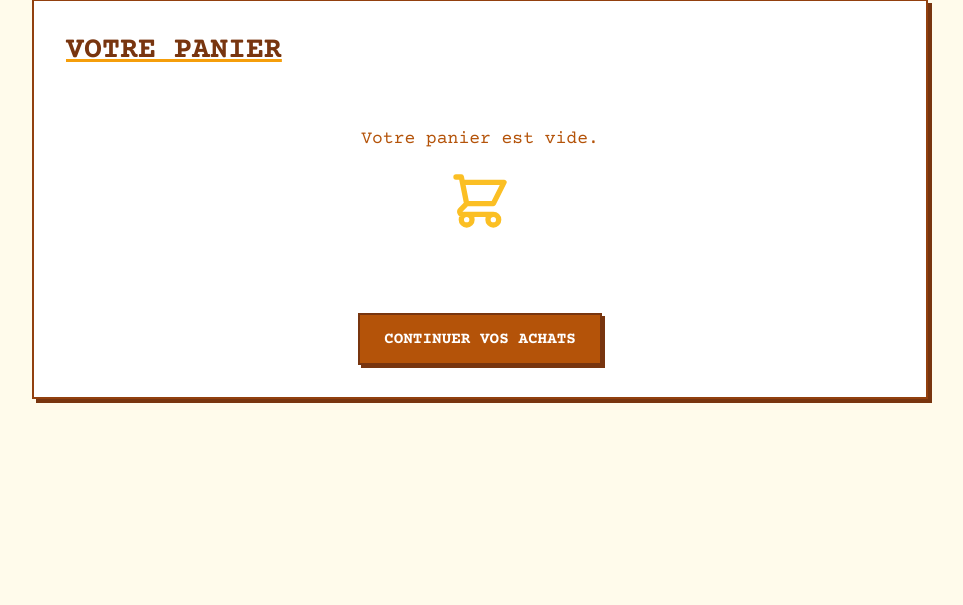
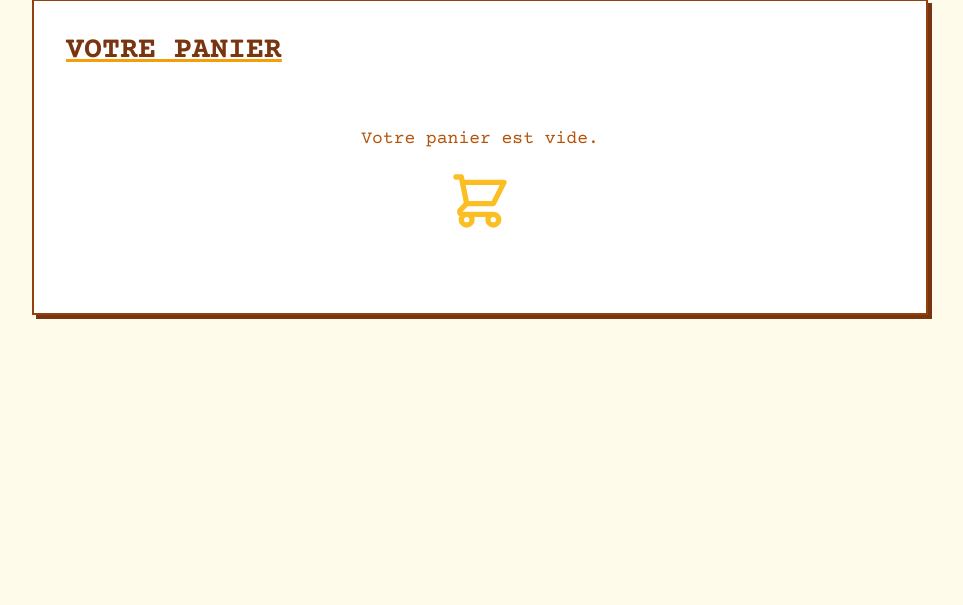
Before and after one commit to htshongany/flask-bookshop, a Flask app: page /cart in a window 1280 px wide. Shown: the part 131-736 px from the top of the page, without its empty margins (160-1123 px from the left). Run offline with Flask 3, Linux system fonts and the light colour scheme; some libraries are stand-ins or nearby versions.

Commit message:
update -> cart.html

```diff
--- a/app/templates/main/cart.html
+++ b/app/templates/main/cart.html
@@ -17,7 +17,6 @@
                         <th class="px-4 py-3 text-left text-sm font-bold text-amber-900 uppercase">LIVRE</th>
                         <th class="px-4 py-3 text-left text-sm font-bold text-amber-900 uppercase">QUANTITÉ</th>
                         <th class="px-4 py-3 text-left text-sm font-bold text-amber-900 uppercase">SOUS-TOTAL</th>
-                        <th class="px-4 py-3 text-left text-sm font-bold text-amber-900 uppercase">ACTIONS</th>
                     </tr>
                 </thead>
                 <tbody class="divide-y divide-amber-200">
@@ -26,41 +25,22 @@
                         <td class="px-4 py-3 text-sm text-amber-900">
                             {{ item.book.title|upper }}
                         </td>
-                        <td class="px-4 py-3">
-                            <form action="{{ url_for('main.update_cart', book_id=item.book.id) }}" method="POST" class="flex items-center gap-2">
-                                <input type="number" name="quantity" value="{{ item.quantity }}" min="0" max="10"
-                                       class="w-20 px-2 py-1 border-2 border-amber-300 bg-amber-50 focus:ring-2 focus:ring-amber-500 focus:border-amber-500">
-                                <button type="submit"
-                                        class="bg-amber-700 hover:bg-amber-800 text-white px-3 py-1 text-sm
-                                               border-2 border-amber-900 shadow-[2px_2px_0_#78350f] hover:shadow-[3px_3px_0_#78350f]
-                                               transition-all uppercase">
-                                    Mettre à jour
-                                </button>
-                            </form>
+                        <td class="px-4 py-3 text-sm font-bold text-amber-900">
+                            {{ item.quantity }}
                         </td>
                         <td class="px-4 py-3 text-sm font-bold text-amber-900">
                             {{ item.subtotal }} €
-                        </td>
-                        <td class="px-4 py-3">
-                            <form action="{{ url_for('main.update_cart', book_id=item.book.id) }}" method="POST">
-                                <input type="hidden" name="quantity" value="0">
-                                <button type="submit"
-                                        class="bg-red-600 hover:bg-red-700 text-white px-3 py-1 text-sm
-                                               border-2 border-red-900 shadow-[2px_2px_0_#7f1d1d] hover:shadow-[3px_3px_0_#7f1d1d]
-                                               transition-all uppercase">
-                                    Retirer
-                                </button>
-                            </form>
                         </td>
                     </tr>
                     {% endfor %}
                 </tbody>
                 <tfoot class="bg-amber-50">
                     <tr>
-                        <td colspan="2" class="px-4 py-3 text-right text-sm font-bold text-amber-900 uppercase">
-                            TOTAL :
+                        <td class="px-4 py-3 text-left text-sm font-bold text-amber-900 uppercase">
+                            TOTAL GÉNÉRAL :
                         </td>
-                        <td colspan="2" class="px-4 py-3 text-sm font-bold text-amber-900">
+                        <td class="px-4 py-3"></td> <!-- Cellule vide pour la colonne Quantité -->
+                        <td class="px-4 py-3 text-sm font-bold text-amber-900">
                             {{ total }} €
                         </td>
                     </tr>
@@ -93,15 +73,6 @@
             </svg>
         </div>
         {% endif %}
-
-        <div class="mt-8 text-center">
-            <a href="{{ url_for('main.catalogue') }}"
-               class="bg-amber-700 hover:bg-amber-800 text-white px-6 py-3
-                      border-2 border-amber-900 shadow-[3px_3px_0_#78350f] hover:shadow-[4px_4px_0_#78350f]
-                      transition-all uppercase font-bold inline-block">
-                CONTINUER VOS ACHATS
-            </a>
-        </div>
     </div>
 </div>
 {% endblock %}
```
